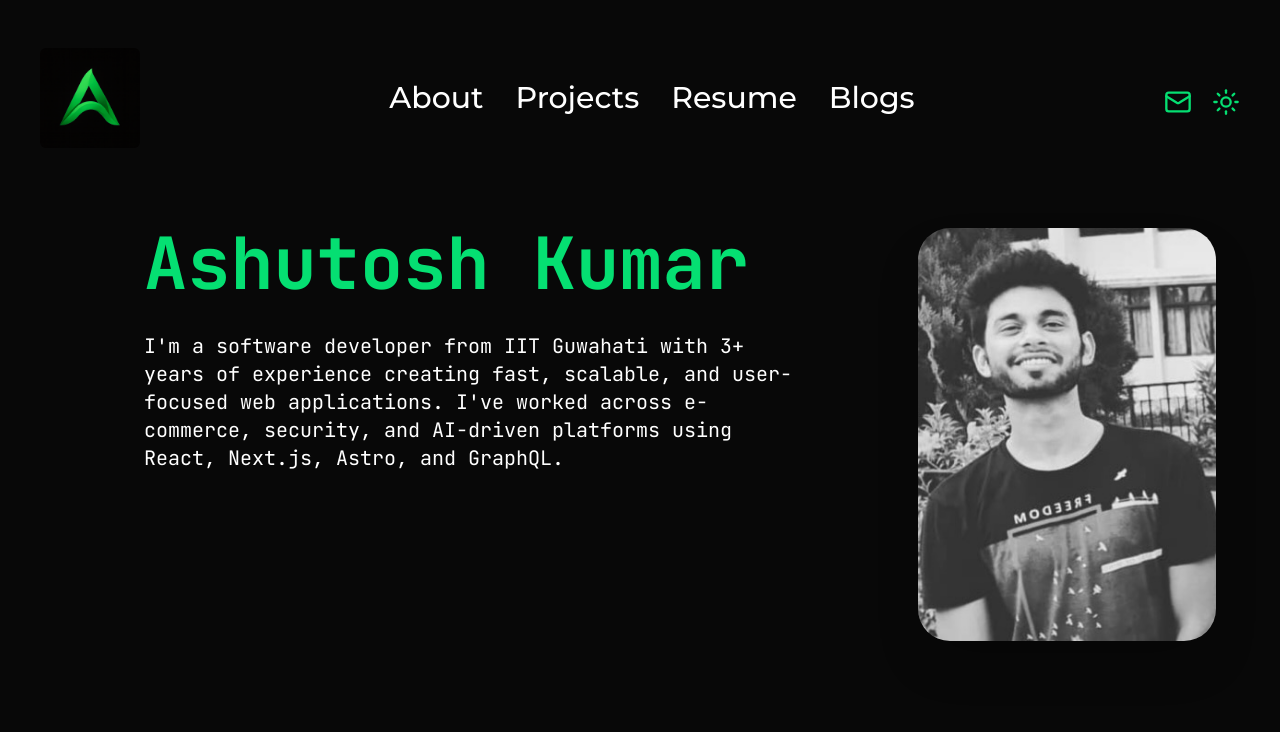
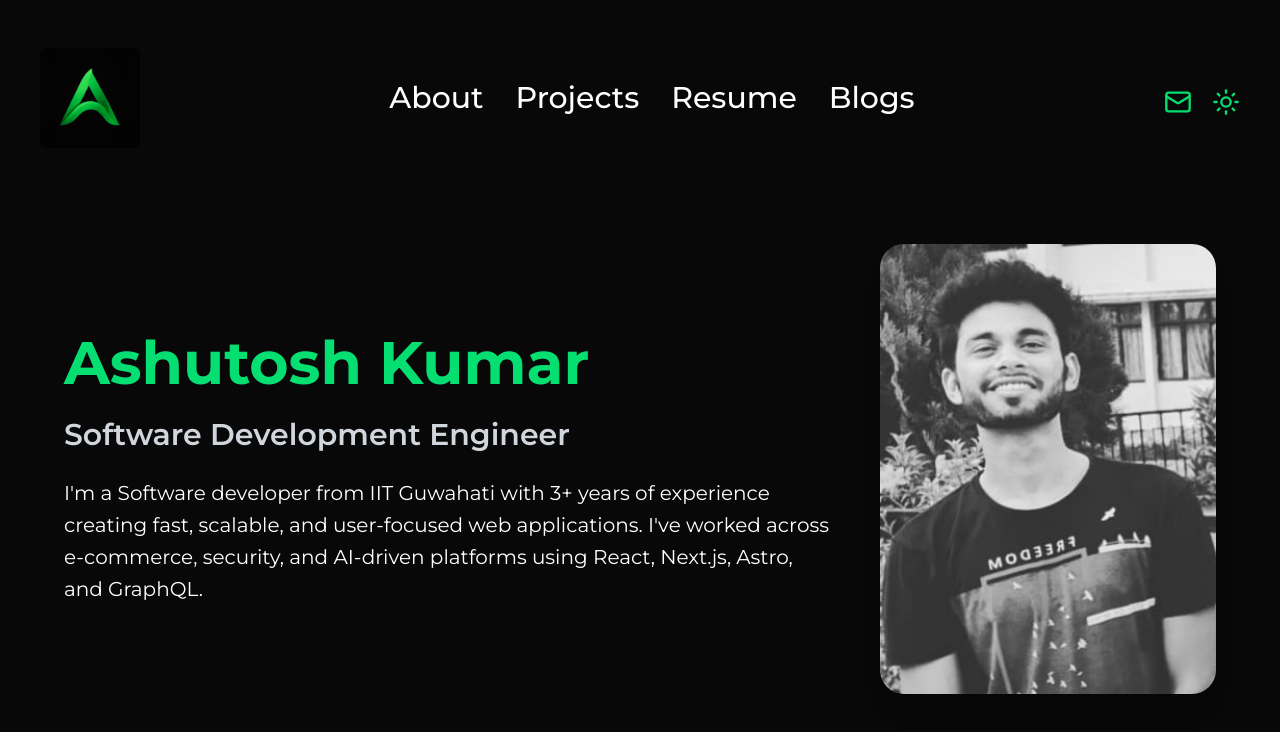
Before and after one commit to Ashu112/Portfolio-v1, a Next.js app: page / in a window 1280 px wide. Shown: the top 732 px of the page. Built offline with nearby package versions, Linux system fonts and the light colour scheme.

Commit message:
pre commit hook added

```diff
--- a/src/app/styles/globals.css
+++ b/src/app/styles/globals.css
@@ -14,7 +14,7 @@
 
 body {
   margin: 0;
-  font-family: var(--font-mono);
+  font-family: var(--font-sans);
   -webkit-font-smoothing: antialiased;
   -moz-osx-font-smoothing: grayscale;
   background: rgb(8, 8, 8);
--- a/src/components/hero/Hero.tsx
+++ b/src/components/hero/Hero.tsx
@@ -2,27 +2,28 @@ import Image from "next/image";
 
 function Hero() {
   return (
-    <div className="flex justify-between gap-10 px-16 py-20">
-      <div className="flex flex-col gap-8 px-20">
-        <h1 className="text-green-400 text-7xl font-bold">Ashutosh Kumar</h1>
-        <p className="text-xl text-white max-w-3xl w-full mx-auto">
-          I'm a software developer from IIT Guwahati with 3+ years of experience
+    <div className="flex items-center justify-between px-16 py-24 gap-12">
+      <div className="flex flex-col gap-6 max-w-3xl">
+        <h1 className="text-green-400 text-6xl font-bold">Ashutosh Kumar</h1>
+        <h2 className="text-3xl text-gray-300 font-semibold">
+          Software Development Engineer
+        </h2>
+        <p className="text-xl text-white  leading-8">
+          I'm a Software developer from IIT Guwahati with 3+ years of experience
           creating fast, scalable, and user-focused web applications. I've
           worked across e-commerce, security, and AI-driven platforms using
           React, Next.js, Astro, and GraphQL.
         </p>
       </div>
 
-    <div className="w-[350px] h-[300px] relative">
-     <Image
-        src="/images/portfolio.jpg"
-        alt="Hero Image"
-        className="rounded-4xl object-cover shadow-2xl"
-        width={400}
-        height={500}
-      />
-    </div>
-
+      <div className="relative w-[350px] h-[450px]">
+        <Image
+          src="/images/portfolio.jpg"
+          alt="Profile"
+          fill
+          className="rounded-3xl object-cover shadow-xl"
+        />
+      </div>
     </div>
   );
 }
```
Also changed, not shown: package.json (+9 -1 lines), 2 other files (tests, documents, lock files or other folders).
